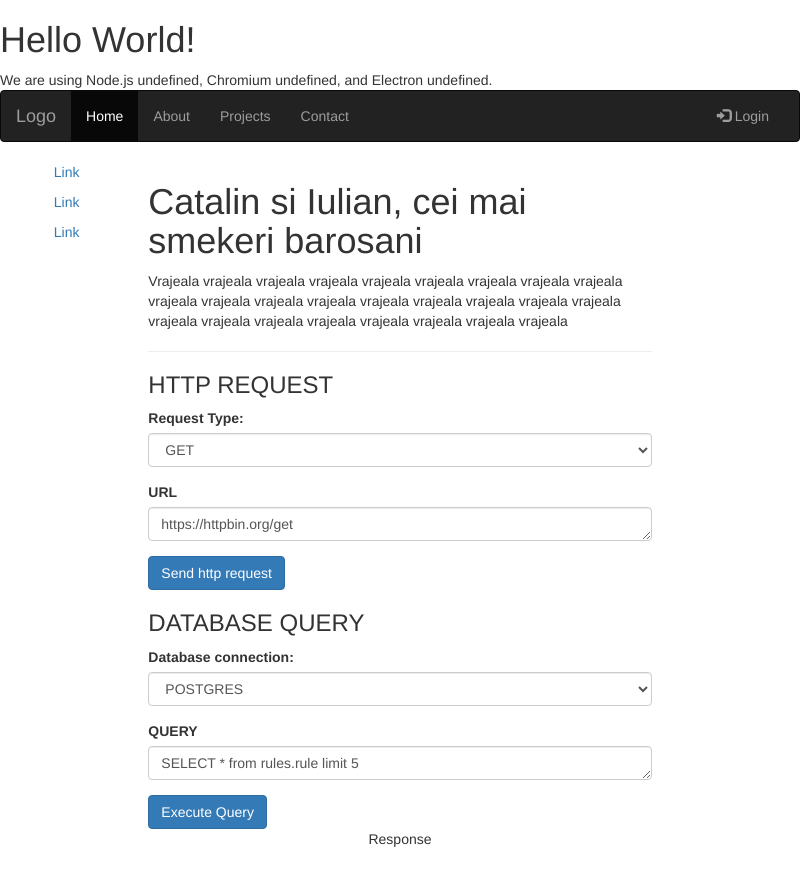
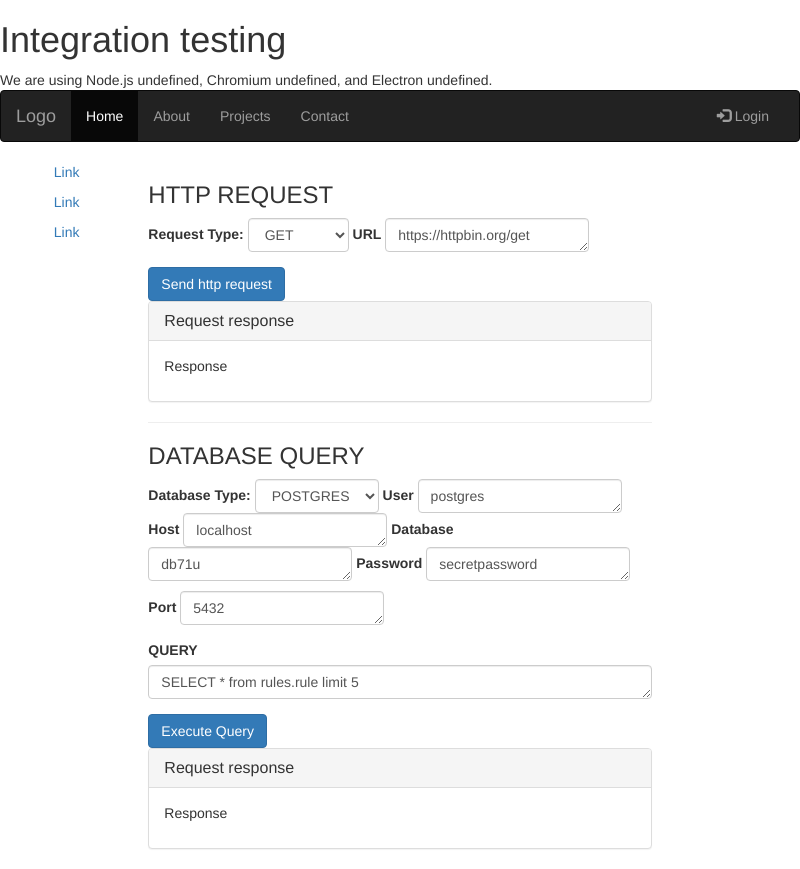
Before and after one commit to sebastianneacsu/apiTester, an Electron app: page index.html in a window 800 px wide. Drawn offline with nearby package versions, Linux system fonts and the light colour scheme.

Commit message:
added db parameters form. Parametrized

```diff
--- a/index.html
+++ b/index.html
@@ -7,7 +7,7 @@
   <link rel="stylesheet" type="text/css" href="style.css">
 </head>
 <body>
-  <h1>Hello World!</h1>
+  <h1>Integration testing</h1>
   <!-- All of the Node.js APIs are available in this renderer process. -->
   We are using Node.js <script>document.write(process.versions.node)</script>,
   Chromium <script>document.write(process.versions.chrome)</script>,
@@ -45,11 +45,9 @@
         <p><a href="#">Link</a></p>
       </div>
       <div class="col-sm-8 text-left">
-        <h1>Catalin si Iulian, cei mai smekeri barosani</h1>
-        <p>Vrajeala vrajeala vrajeala vrajeala vrajeala vrajeala vrajeala vrajeala vrajeala vrajeala vrajeala vrajeala vrajeala vrajeala vrajeala vrajeala vrajeala vrajeala vrajeala vrajeala vrajeala vrajeala vrajeala vrajeala vrajeala vrajeala</p>
-        <hr>
+        <div id="httpReq">
           <h3>HTTP REQUEST</h3>
-        <div class="form-group">
+          <div class="form-group form-inline">
             <label for="sel1">Request Type:</label>
             <select class="form-control" id="requestMethod">
               <option value="GET">GET</option>
@@ -57,46 +55,64 @@
               <option value="PUT">PUT</option>
               <option value="DELETE">DELETE</option>
             </select>
-        </div>
-        <div class="form-group">
             <label for="comment">URL</label>
             <textarea class="form-control" rows="1" id="requestURL"></textarea>
           </div>
           <button type="button" class="btn btn-primary" id="btnEd">Send http request</button>
+          <div class="panel panel-default">
+            <div class="panel-heading">
+              <h3 class="panel-title">Request response</h3>
+            </div>
+            <div class="panel-body">
+              <p id = "responseBody">Response </p>
+            </div>
+          </div>
+        </div>
+        <hr>
+        <div id="dbQuer">
           <h3>DATABASE QUERY</h3>
-        <div class="form-group">
-          <label for="sel1">Database connection:</label>
+          <div class="form-group form-inline">
+            <label for="sel1">Database Type:</label>
             <select class="form-control" id="dbClientSelect">
               <option value="POSTGRES">POSTGRES</option>
               <option value="ORACLE">ORACLE</option>
             </select>
+            <label for="comment">User</label>
+            <textarea class="form-control" rows="1" id="dbUser"></textarea>
+            <label for="comment">Host</label>
+            <textarea class="form-control" rows="1" id="dbHost"></textarea>
+            <label for="comment">Database</label>
+            <textarea class="form-control" rows="1" id="db"></textarea>
+            <label for="comment">Password</label>
+            <textarea class="form-control" rows="1" id="dbPassword"></textarea>
+            <p></p>
+            <label for="comment">Port</label>
+            <textarea class="form-control" rows="1" id="dbPort"></textarea>
+
           </div>
           <div class="form-group">
             <label for="comment">QUERY</label>
             <textarea class="form-control" rows="1" id="queryText"></textarea>
           </div>
           <button type="button" class="btn btn-primary" id="btnQuery">Execute Query</button>
-
-
-
-
+          <div class="panel panel-default">
+            <div class="panel-heading">
+              <h3 class="panel-title">Request response</h3>
+            </div>
+            <div class="panel-body">
+              <p id = "resultRows">Response </p>
+            </div>
+          </div>
+        </div>
       </div>
 
     </div>
-<!--     <div class="col-sm-2 sidenav">
-      <div class="well">
-        <p>ADS</p>
-      </div>
-      <div class="well">
-        <p>ADS</p>
-      </div>
-    </div> -->
-  </div>
   </div>
 
+
   <footer class="container-fluid text-center">
-  <p id = "responseBody">Response </p>
-</footer>
+<!--   <p id = "responseBody">Response </p>
+--></footer>
 <script>
       // You can also require other files to run in this process
       require('./renderer.js')
--- a/renderer.js
+++ b/renderer.js
@@ -39,14 +39,19 @@ function executeQuery(){
 	var e = document.getElementById("dbClientSelect");
 	var selectedDBClient = document.getElementById("dbClientSelect").options[e.selectedIndex].value;
 	var queryInput = document.getElementById("queryText").value;
+	var dbUserValue = document.getElementById("dbUser").value;
+	var dbHostValue = document.getElementById("dbHost").value;
+	var dbDatabaseValue = document.getElementById("db").value;
+	var dbPasswordValue = document.getElementById("dbPassword").value;
+	var dbPortValue = document.getElementById("dbPort").value;
 
 	const { Client } = require('pg');
 	const client = new Client({
-		user: 'postgres',
-		host: 'localhost',
-		database: 'db71u',
-		password: 'secretpassword',
-		port: 5432,
+		user: dbUserValue,
+		host: dbHostValue,
+		database: dbDatabaseValue,
+		password: dbPasswordValue,
+		port: dbPortValue,
 	});
 
 	client.connect((err) => {
@@ -61,9 +66,14 @@ function executeQuery(){
 		console.log(err, res);
 		console.log("Error = " + err);
 		console.log("Rows = " + JSON.stringify(res.rows));
-		document.getElementById("responseBody").innerHTML = "QUERY RESULT:  " +  JSON.stringify(res.rows);
+		document.getElementById("resultRows").innerHTML = "QUERY RESULT:  " +  JSON.stringify(res.rows);
 		client.end()
 	})
 }
 document.querySelector('#btnQuery').addEventListener('click', executeQuery);
 document.getElementById("queryText").defaultValue = "SELECT * from rules.rule limit 5";
+document.getElementById("dbUser").defaultValue = "postgres";
+document.getElementById("dbHost").defaultValue = "localhost";
+document.getElementById("db").defaultValue = "db71u";
+document.getElementById("dbPassword").defaultValue = "secretpassword";
+document.getElementById("dbPort").defaultValue = 5432;
```
Also changed, not shown: style.css (line endings or trailing spaces). Lines whose indentation alone changed are shown as unchanged.
